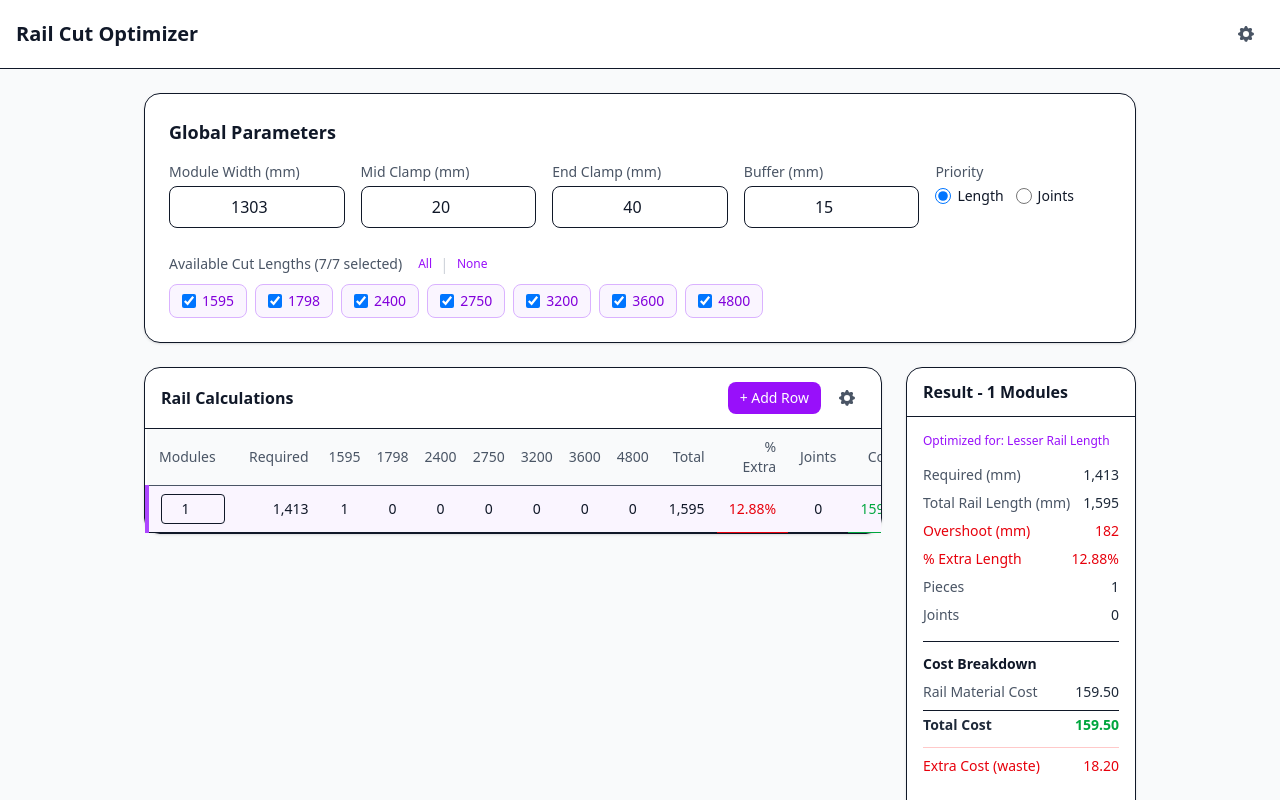
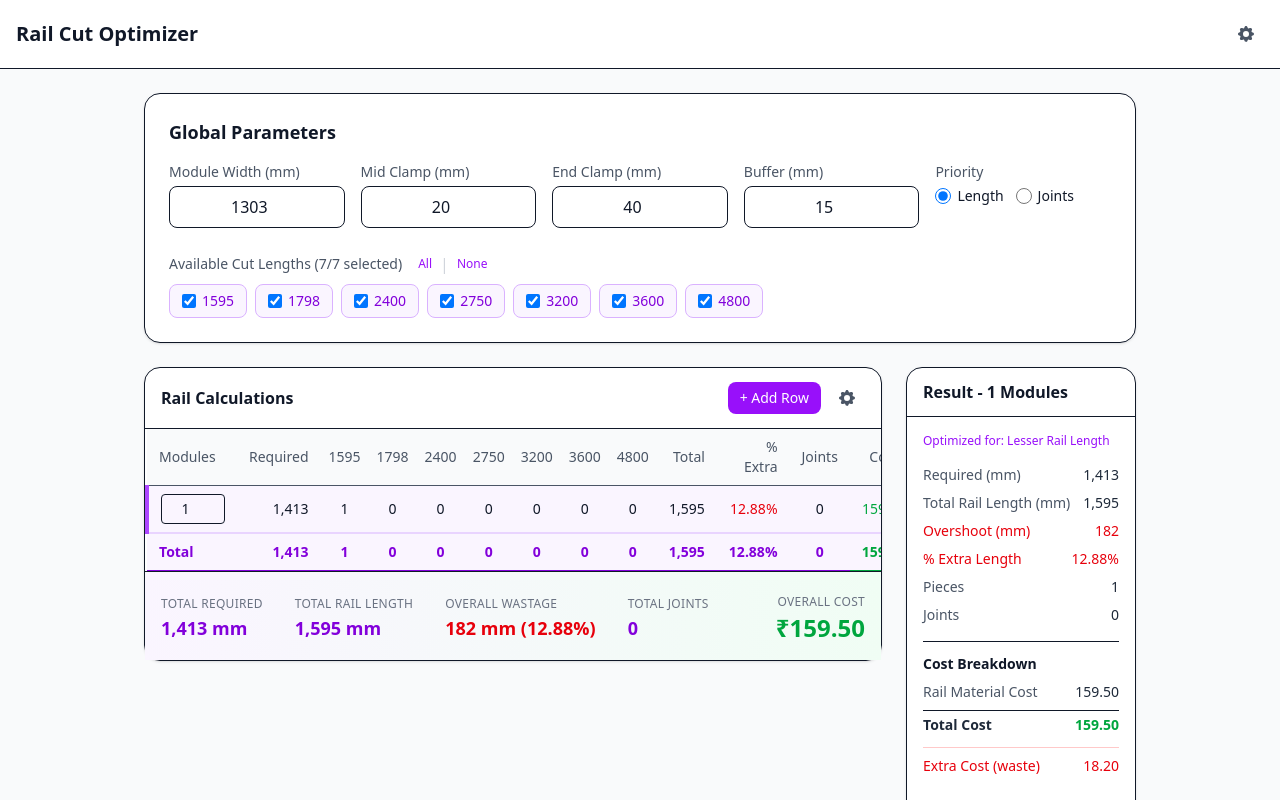
Before and after one commit to abujawed11/knapsack-tool, a React (Vite) app in the folder knapsack-front/: page / in a window 1280 px wide. Both pictures are taken after a click on the button "+ Add Row". Shown: the top 800 px of the page. Built offline with nearby package versions, Linux system fonts and the light colour scheme.

Commit message:
Total coloumn added

```diff
--- a/knapsack-front/src/components/RailTable.jsx
+++ b/knapsack-front/src/components/RailTable.jsx
@@ -92,6 +92,46 @@ export default function RailTable({
   }, [rows, moduleWidth, midClamp, endClampWidth, buffer, parsedLengths,
       maxWastePct, allowUndershootPct, alphaJoint, betaSmall,
       gammaShort, costPerMm, costPerJointSet, joinerLength, priority]);
+
+  // Calculate totals for all columns
+  const totals = useMemo(() => {
+    const result = {
+      required: 0,
+      total: 0,
+      joints: 0,
+      cost: 0,
+      countsByLength: {},
+      wastage: 0
+    };
+
+    // Initialize counts for all lengths
+    allLengths.forEach(len => {
+      result.countsByLength[len] = 0;
+    });
+
+    rowResults.forEach(({ required, result: rowResult }) => {
+      result.required += required;
+
+      if (rowResult?.ok) {
+        result.total += rowResult.totalLengthWithJoiners;
+        result.joints += rowResult.joints;
+        result.cost += rowResult.totalActualCost;
+        result.wastage += rowResult.actualOvershoot;
+
+        // Sum up piece counts for each length
+        allLengths.forEach(len => {
+          result.countsByLength[len] += (rowResult.countsByLength[len] || 0);
+        });
+      }
+    });
+
+    // Calculate overall wastage percentage
+    result.wastagePct = result.required > 0
+      ? ((result.wastage / result.required) * 100).toFixed(2)
+      : 0;
+
+    return result;
+  }, [rowResults, allLengths]);
 
   const addRow = () => {
     const newId = rows.length > 0 ? Math.max(...rows.map(r => r.id)) + 1 : 1;
@@ -333,9 +373,71 @@ export default function RailTable({
                 );
               })
             )}
+            {/* Totals Row */}
+            {rowResults.length > 0 && (
+              <tr className="bg-purple-50 font-semibold border-t-2 border-purple-200">
+                <td className="px-3 py-2 border-b text-purple-700">Total</td>
+                <td className="px-3 py-2 text-right border-b text-purple-700">
+                  {fmt(totals.required)}
+                </td>
+                {allLengths.map(len => (
+                  <td
+                    key={len}
+                    className={`px-2 py-2 text-center border-b ${
+                      enabledLengths[len] !== false ? 'text-purple-700' : 'text-gray-300'
+                    }`}
+                  >
+                    {totals.countsByLength[len] || 0}
+                  </td>
+                ))}
+                <td className="px-3 py-2 text-right border-b text-purple-700">
+                  {fmt(totals.total)}
+                </td>
+                <td className="px-3 py-2 text-right border-b text-purple-700">
+                  {totals.wastagePct}%
+                </td>
+                <td className="px-3 py-2 text-center border-b text-purple-700">
+                  {totals.joints}
+                </td>
+                <td className="px-3 py-2 text-right border-b text-green-600">
+                  {totals.cost.toFixed(2)}
+                </td>
+                <td className="px-2 py-2 border-b"></td>
+              </tr>
+            )}
           </tbody>
         </table>
       </div>
+
+      {/* Overall Summary Card */}
+      {rowResults.length > 0 && (
+        <div className="border-t bg-gradient-to-r from-purple-50 to-green-50 px-4 py-4">
+          <div className="flex justify-between items-center">
+            <div className="flex gap-8">
+              <div>
+                <span className="text-xs font-medium text-gray-500 uppercase tracking-wide">Total Required</span>
+                <p className="text-lg font-bold text-purple-700">{fmt(totals.required)} mm</p>
+              </div>
+              <div>
+                <span className="text-xs font-medium text-gray-500 uppercase tracking-wide">Total Rail Length</span>
+                <p className="text-lg font-bold text-purple-700">{fmt(totals.total)} mm</p>
+              </div>
+              <div>
+                <span className="text-xs font-medium text-gray-500 uppercase tracking-wide">Overall Wastage</span>
+                <p className="text-lg font-bold text-red-600">{fmt(totals.wastage)} mm ({totals.wastagePct}%)</p>
+              </div>
+              <div>
+                <span className="text-xs font-medium text-gray-500 uppercase tracking-wide">Total Joints</span>
+                <p className="text-lg font-bold text-purple-700">{totals.joints}</p>
+              </div>
+            </div>
+            <div className="text-right">
+              <span className="text-xs font-medium text-gray-500 uppercase tracking-wide">Overall Cost</span>
+              <p className="text-2xl font-bold text-green-600">₹{totals.cost.toFixed(2)}</p>
+            </div>
+          </div>
+        </div>
+      )}
     </div>
   );
 }
```
